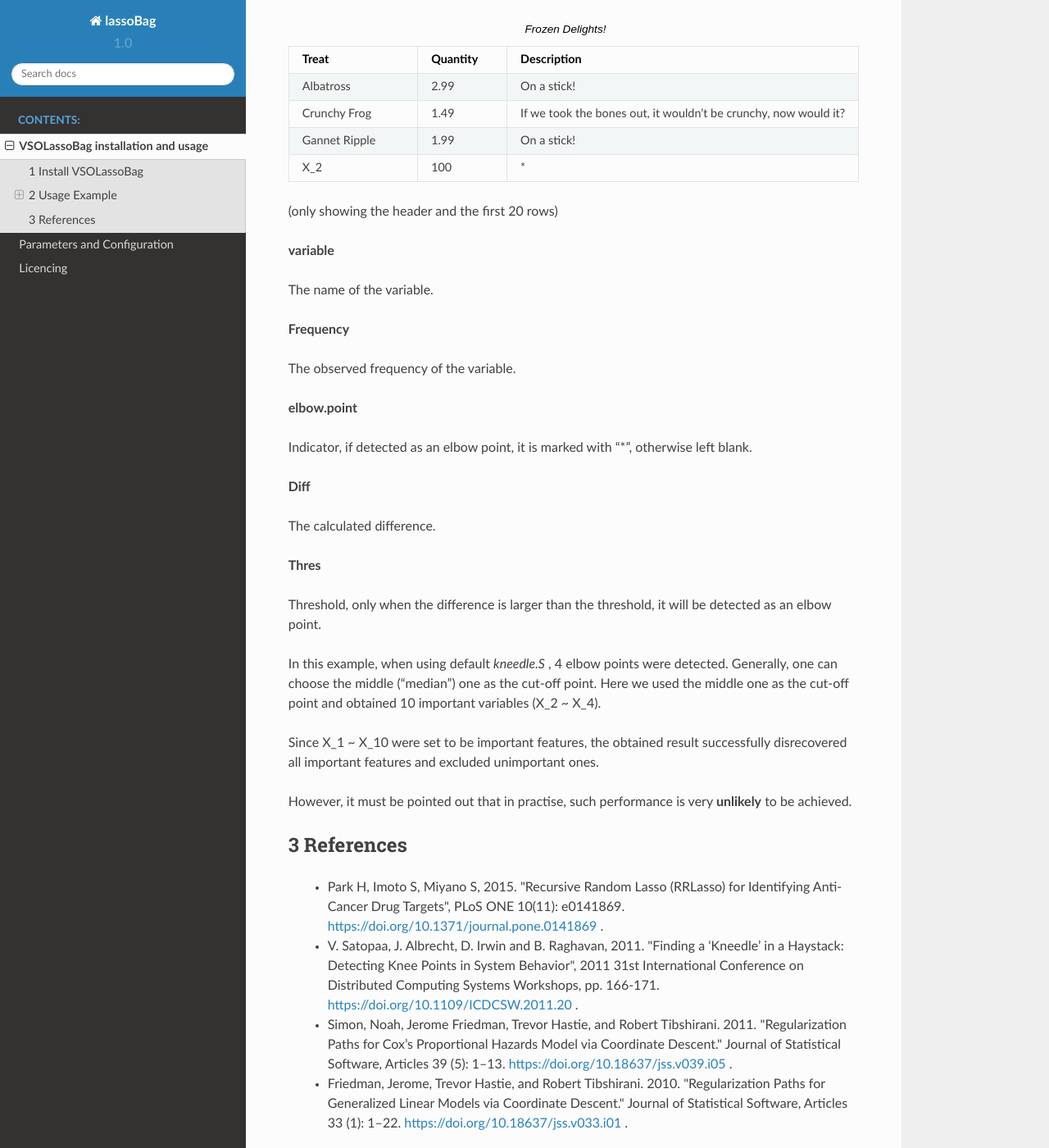
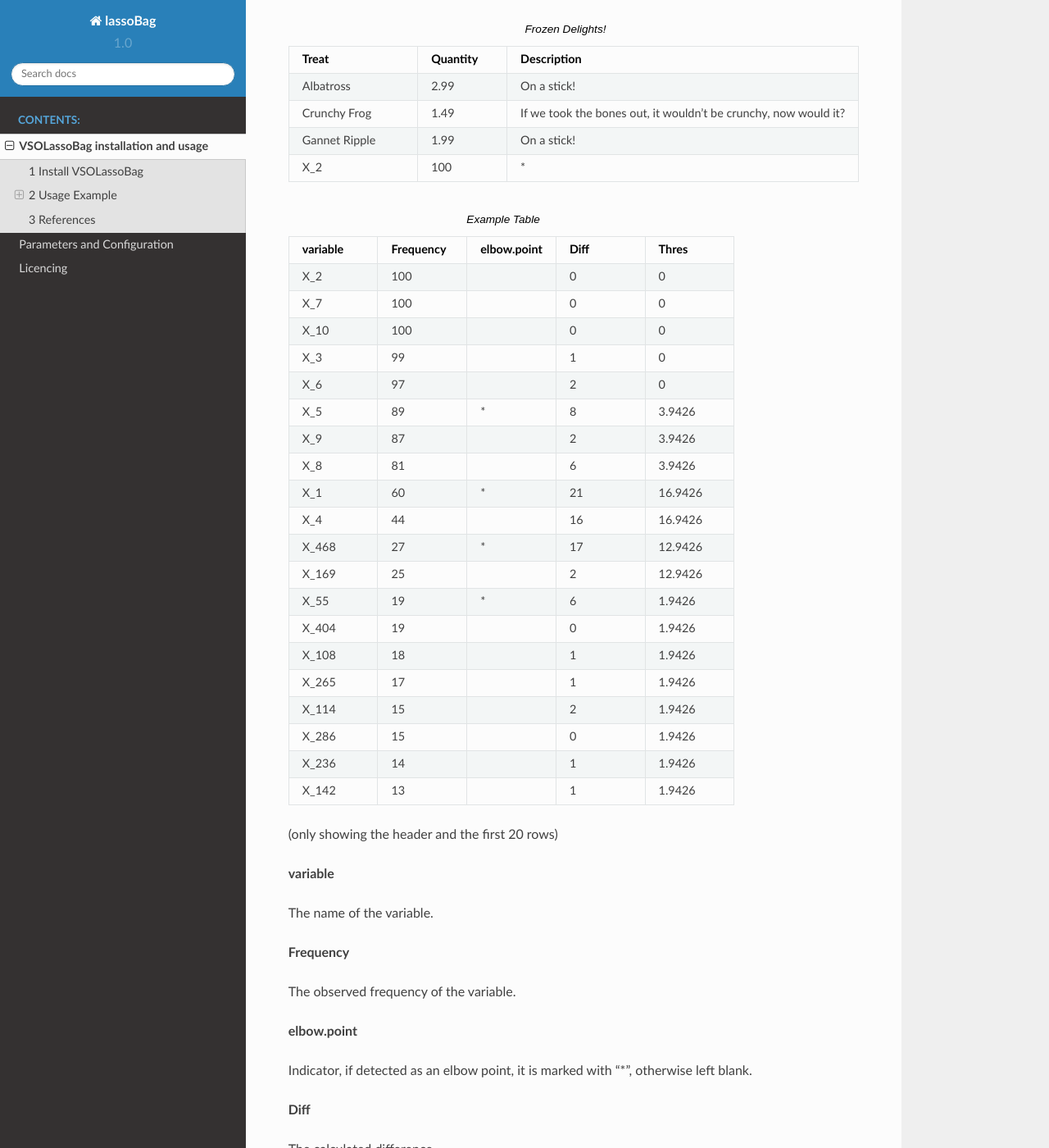
Before and after one commit to likelet/VSOLassoBag, a Sphinx documentation site: the page built from docs/contents/installation.rst, in a window 1280 px wide and 1400 px high, scrolled down 2144 px. Shown: the whole window at 82% size. Built offline with Sphinx 7.4.7 and the Read the Docs theme 2.0.0, drawn with Linux system fonts in a browser that asks for light colours.

Commit message:
update document

```diff
--- a/docs/contents/installation.rst
+++ b/docs/contents/installation.rst
@@ -102,11 +102,10 @@
 
 
 .. csv-table::  Example Table
-   :widths: 15, 15, 15, 15
+   :widths: 15, 15, 15, 15, 15
    :header-rows: 1
-   :align: "center"
 
-   "variable","Frequency","elbow\.point","Diff","Thres"
+   "variable","Frequency","elbow.point","Diff","Thres"
    "X_2",100,"",0,0
    "X_7",100,"",0,0
    "X_10",100,"",0,0
```
